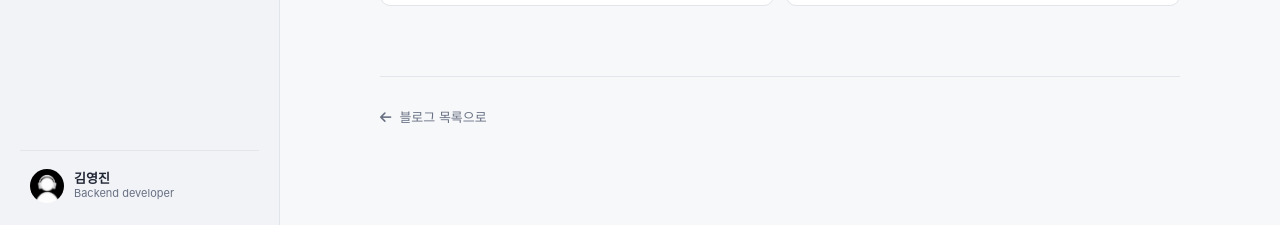
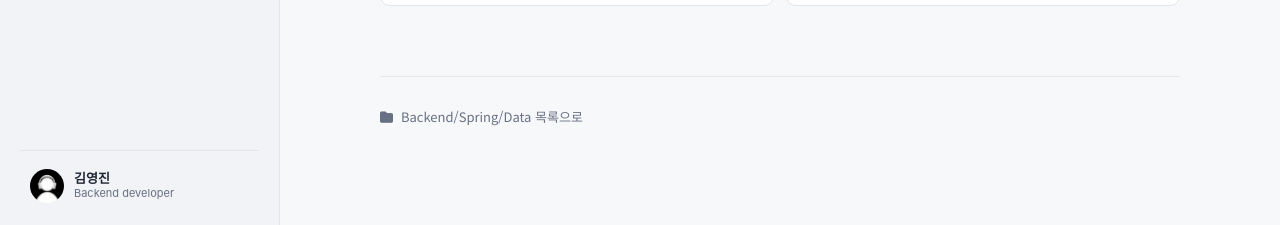
Before and after one commit to oxxultus/resume, a Jekyll site: the page built from _posts/2026-06-01-spring-data-jpa-exception-n-plus-one.md, in a window 1280 px wide and 900 px high, scrolled down 2153 px. Shown: the part 675-900 px from the top of the window. Built offline with Jekyll 4.4.1, drawn with Linux system fonts in a browser that asks for light colours.

Commit message:
Reset search on category navigation

```diff
--- a/_layouts/post.html
+++ b/_layouts/post.html
@@ -69,9 +69,9 @@
                 {% if older_post %}<a href="{{ older_post.url | relative_url }}"><small>이전 글</small><strong>{{ older_post.title }}</strong></a>{% else %}<span class="article-nav-empty"><small>이전 글</small><strong>이전 글이 없습니다</strong></span>{% endif %}
                 {% if newer_post %}<a class="article-nav-next" href="{{ newer_post.url | relative_url }}"><small>다음 글</small><strong>{{ newer_post.title }}</strong></a>{% else %}<span class="article-nav-empty article-nav-next"><small>다음 글</small><strong>다음 글이 없습니다</strong></span>{% endif %}
             </nav>
-            <footer class="article-footer"><a href="{{ '/blog/' | relative_url }}"><i class="fas fa-arrow-left"></i> 블로그 목록으로</a></footer>
+            <footer class="article-footer"><a href="{{ '/blog/' | relative_url }}?category={{ category_name | slugify }}"><i class="fas fa-folder"></i> {{ category_name }} 목록으로</a></footer>
         </article>
     </main>
-    <script src="{{ '/blog.js?v=20260711-14' | relative_url }}"></script>
+    <script src="{{ '/blog.js?v=20260711-15' | relative_url }}"></script>
 </body>
 </html>
--- a/blog.js
+++ b/blog.js
@@ -478,6 +478,7 @@
 
         categoryFilters.forEach(filter => filter.addEventListener('click', event => {
             event.preventDefault();
+            if (searchInput) searchInput.value = '';
             applyCategory(filter.dataset.category, true, currentSortKey);
         }));
         hotPostLink?.addEventListener('click', event => {
--- a/blog/index.html
+++ b/blog/index.html
@@ -100,6 +100,6 @@
             </section>
         </div>
     </main>
-    <script src="{{ '/blog.js?v=20260711-14' | relative_url }}"></script>
+    <script src="{{ '/blog.js?v=20260711-15' | relative_url }}"></script>
 </body>
 </html>
```
